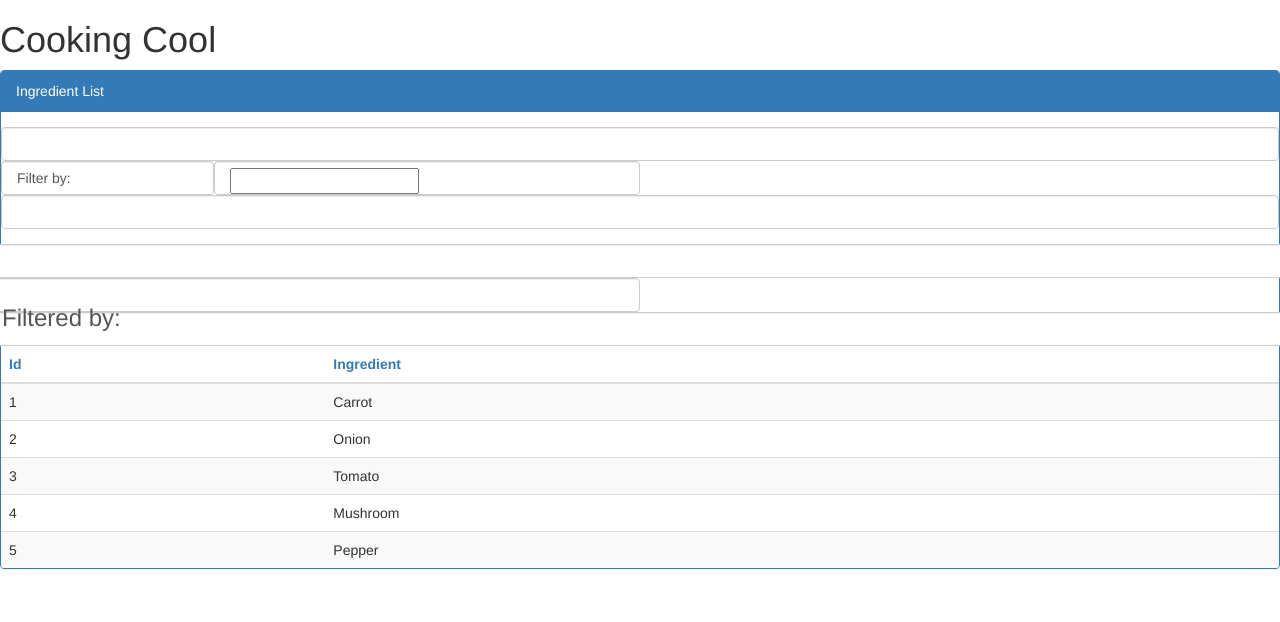
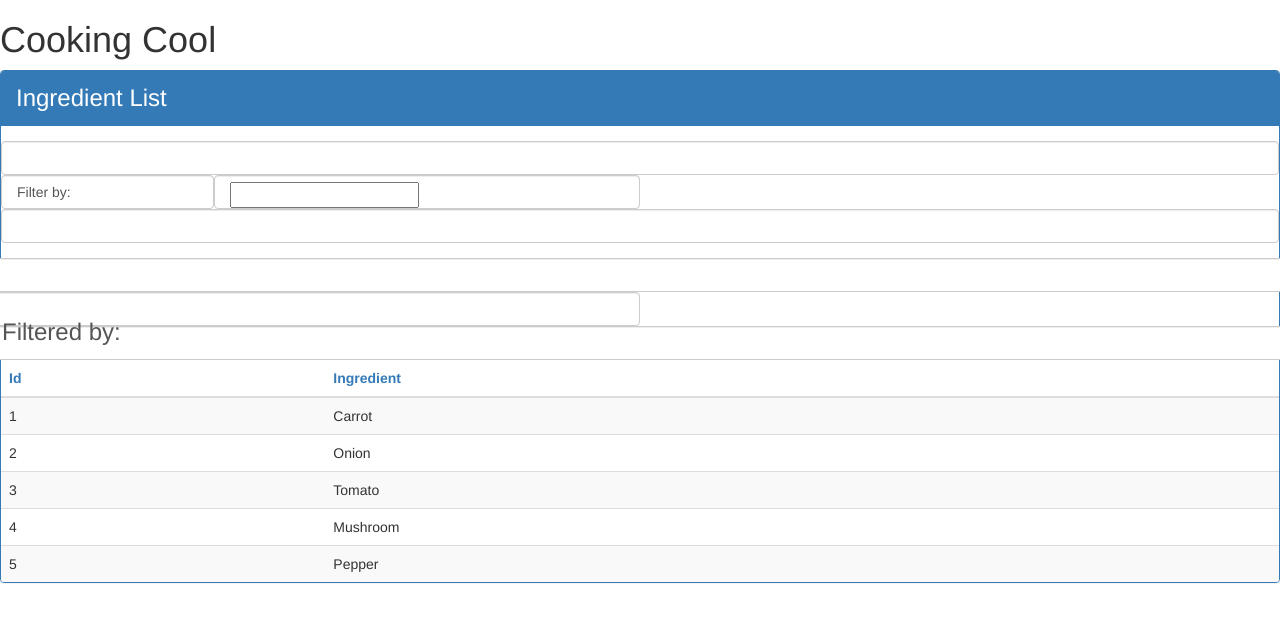
Before and after one commit to stezalydesign/cookingcool, an Angular app in the folder angular/: page / in a window 1280 px wide. Shown: the top 622 px of the page. Built offline with nearby package versions, Linux system fonts and the light colour scheme.

Commit message:
#7 .panels to .cards in HTML

```diff
--- a/angular/src/app/ingredients/ingredient-list.component.html
+++ b/angular/src/app/ingredients/ingredient-list.component.html
@@ -1,25 +1,20 @@
 <!DOCTYPE html>
-<div class="panel panel-primary">
+<div class="card card-primary">
 
-  <div class="panel-heading">
+<div class="card-header">
 	{{pageTitle}}
 </div>
 
-  <div class="panel-body">
-
+ <div class="card-block">
  <div class="row">
-
  <div class="col-md-2">Filter by:</div>
 
  <div class="col-md-4">
  <input type="text"
  [(ngModel)]="listFilter "/>
  </div>
-
  </div>
-
  </div>
-
  <div class="row">
 
 <div class="col-md-6">
```
Lines whose indentation alone changed are shown as unchanged.
